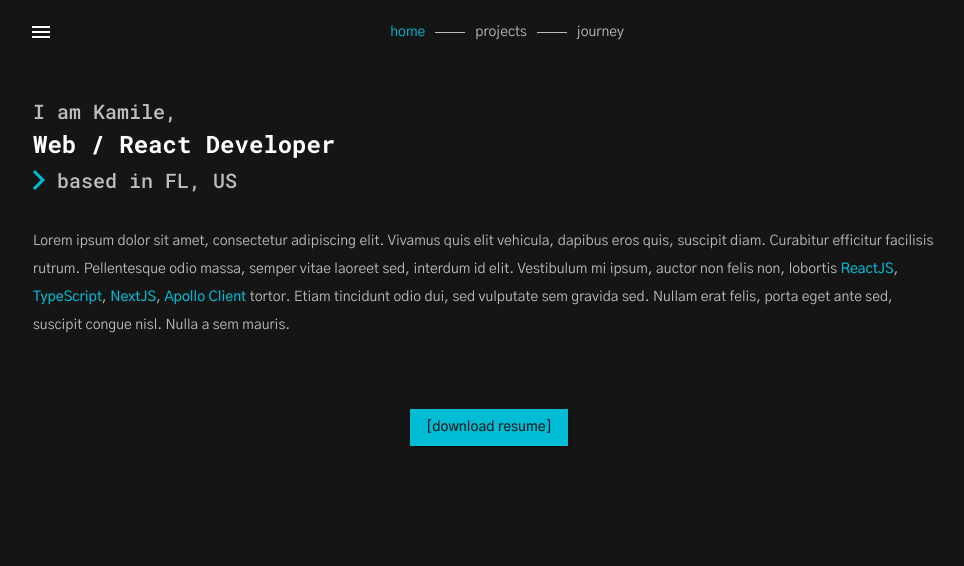
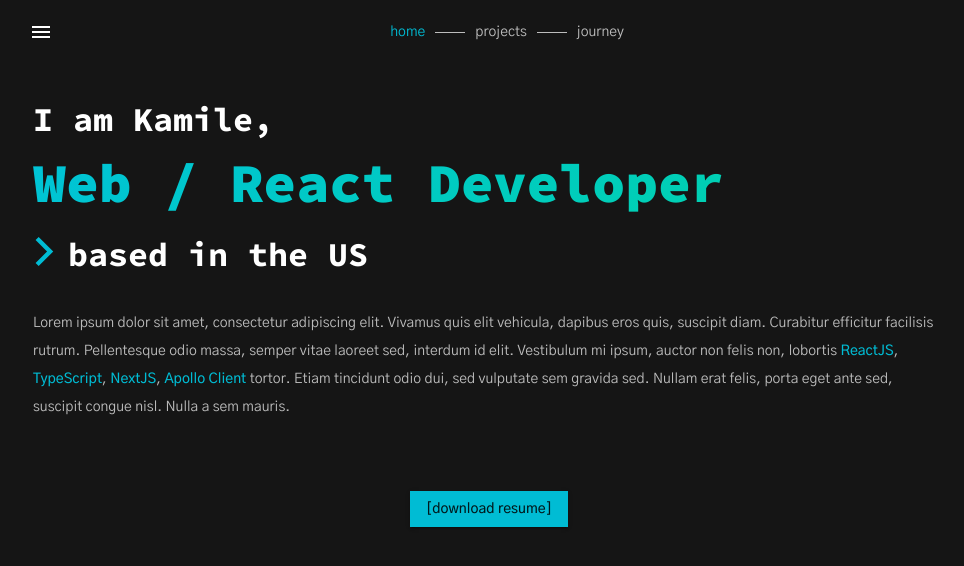
Before and after one commit to fufukha/my-portfolio, a Next.js app: page / in a window 1280 px wide. Shown: the top 566 px of the page, without its empty margins (151-1115 px from the left). Built offline with nearby package versions, Linux system fonts and the light colour scheme.

Commit message:
change font

```diff
--- a/components/Menu.tsx
+++ b/components/Menu.tsx
@@ -63,7 +63,7 @@ const useStyles = makeStyles<Theme>(({ typography }) => ({
   },
   listItem: {
     paddingLeft: '40px',
-    '& >  span': {
+    '& >  a, & >  span': {
       fontFamily: typography.h2.fontFamily,
       fontSize: typography.body1.fontSize,
     },
--- a/components/Meta.tsx
+++ b/components/Meta.tsx
@@ -20,7 +20,7 @@ const Meta = ({
       <link rel='icon' href='/favicon.ico' />
       <link rel='preconnect' href='https://fonts.gstatic.com' />
       <link
-        href='https://fonts.googleapis.com/css2?family=Gothic+A1:wght@400;500;600;700&family=Roboto+Mono:wght@500;700&display=swap'
+        href='https://fonts.googleapis.com/css2?family=Gothic+A1:wght@400;500;600;700&family=Source+Code+Pro:wght@500;700;900&display=swap'
         rel='stylesheet'
       />
       <title>{title}</title>
--- a/pages/index.tsx
+++ b/pages/index.tsx
@@ -42,7 +42,6 @@ export default function Home() {
         <Typography
           component='h1'
           variant='h2'
-          color='textSecondary'
           gutterBottom
         >
           I am Kamile,
@@ -51,9 +50,9 @@ export default function Home() {
           Web / React Developer
         </Typography>
         <div className={classes.location}>
-          <ArrowForwardIosIcon color='primary' />
-          <Typography component='h3' variant='h2' color='textSecondary'>
-            based in FL, US
+          <ArrowForwardIosIcon color='primary' fontSize={'large'} />
+          <Typography component='h3' variant='h2'>
+            based in the US
           </Typography>
         </div>
       </motion.header>
--- a/pages/journey.tsx
+++ b/pages/journey.tsx
@@ -7,7 +7,7 @@ import { steps } from '../utilis/projectsdata'
 
 const useStyles = makeStyles({
   heading: {
-    marginBottom: '16px',
+    marginBottom: '35px',
   },
 })
 
--- a/theme/index.tsx
+++ b/theme/index.tsx
@@ -86,14 +86,19 @@ let darkTheme = createMuiTheme({
     fontFamily:
       'Gothic A1,-apple-system,BlinkMacSystemFont,Helvetica Neue, Roboto, Helvetica, Arial, sans-serif',
     h1: {
-      fontFamily: 'Roboto Mono, monospace',
-      fontSize: '1.5rem',
-      fontWeight: 700,
+      fontFamily: 'Source Code Pro, monospace',
+      fontSize: '3.5rem',
+      fontWeight: 900,
+      background: 'linear-gradient(145deg, #00c3d7, #00d4a7)',
+      backgroundClip: 'text',
+      WebkitBackgroundClip: 'text',
+      WebkitTextFillColor: 'transparent',
+      textFillColor: 'transparent',
     },
     h2: {
-      fontFamily: 'Roboto Mono, monospace',
-      fontSize: '1.25rem',
-      fontWeight: 500,
+      fontFamily: 'Source Code Pro, monospace',
+      fontSize: '2rem',
+      fontWeight: 700,
     },
     h3: {
       fontSize: '1.25rem',
@@ -116,6 +121,17 @@ let darkTheme = createMuiTheme({
     borderRadius: 0,
   },
   overrides: {
+    MuiCssBaseline: {
+      '@global': {
+        '::selection': {
+          background: cyan[500],
+          color: 'black',
+        },
+        html: {
+          WebkitFontSmoothing: 'auto',
+        },
+      },
+    },
     MuiButton: {
       root: {
         textTransform: 'lowercase',
```
